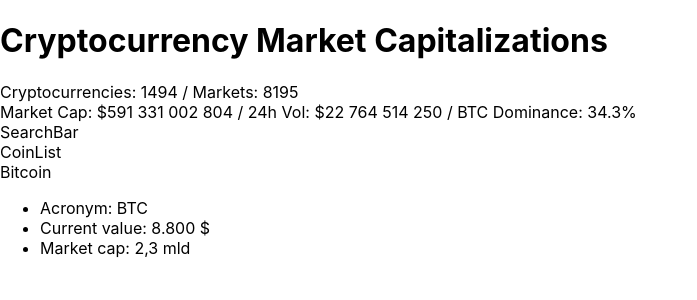
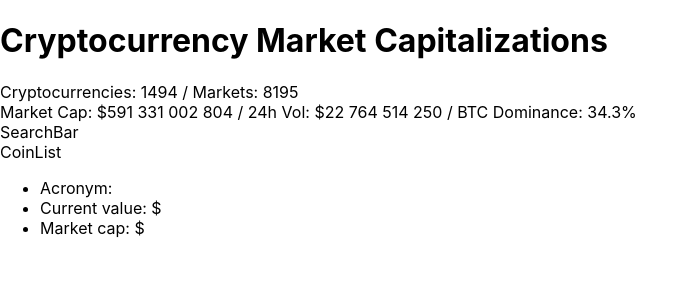
Before and after one commit to KrystianKaminski/crypto-tracker, a React (Create React App) app: page / in a window 1280 px wide. Shown: the top 300 px of the page, without its empty margins (0-697 px from the left). Built offline with nearby package versions, Linux system fonts and the light colour scheme.

Commit message:
Get rid of placeholders in Coin

```diff
--- a/src/components/CoinList/Coin/Coin.js
+++ b/src/components/CoinList/Coin/Coin.js
@@ -3,11 +3,11 @@
 const Coin = props => {
     return (
         <div>
-            Bitcoin
+           {props.name}
             <ul className="crypto">
-                <li className="crypto__acronym">Acronym: BTC</li>
-                <li className="crypto__value">Current value: 8.800 $</li>
-                <li className="crypto__cap">Market cap: 2,3 mld</li>
+                <li className="crypto__acronym">Acronym: {props.acronym}</li>
+                <li className="crypto__value">Current value: ${props.value}</li>
+                <li className="crypto__cap">Market cap: ${props.cap}</li>
             </ul>
         </div>
     )
```
